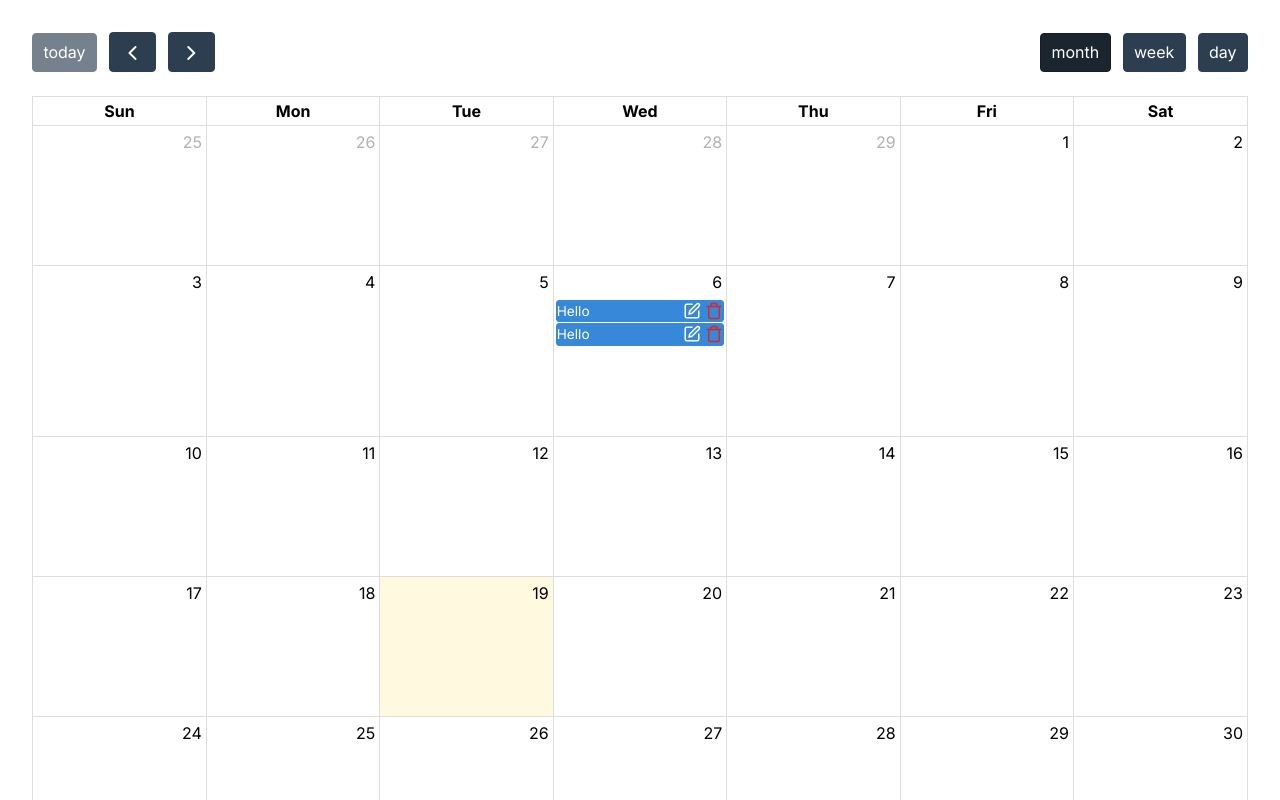
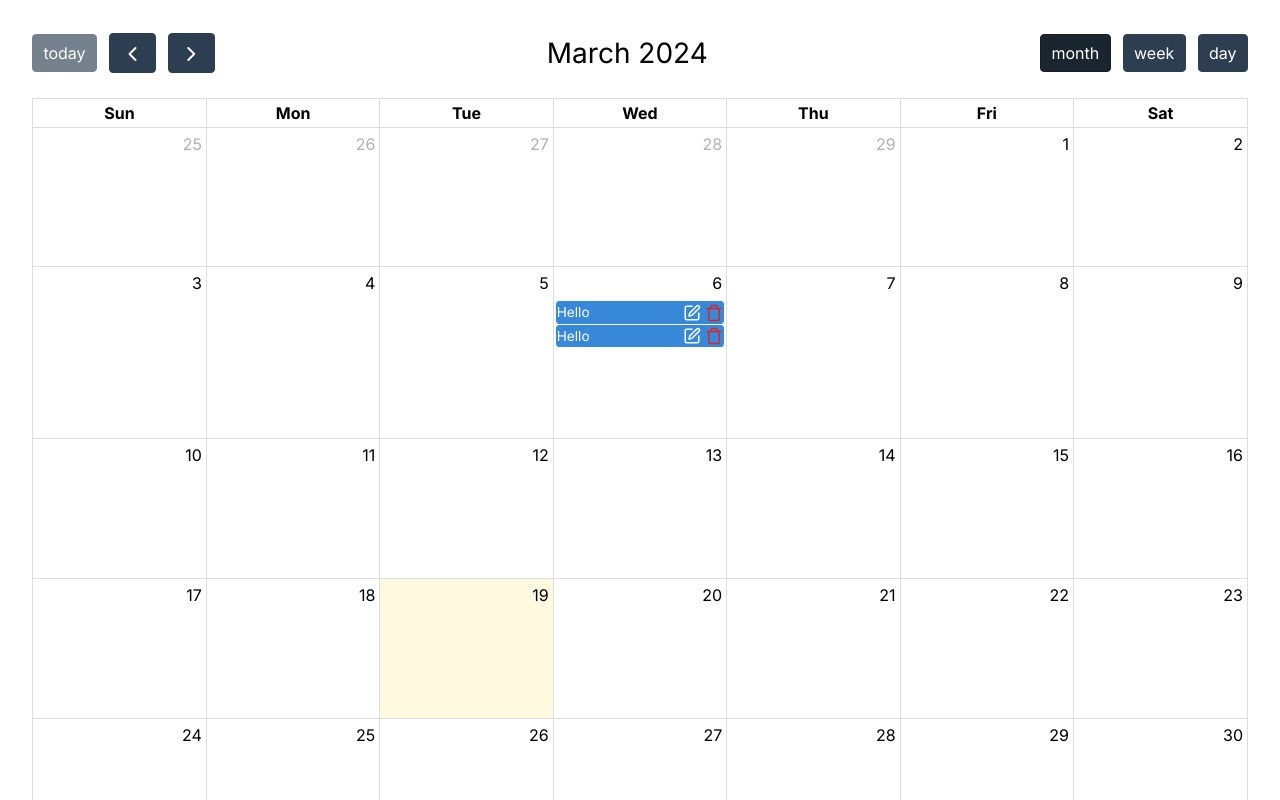
Before and after one commit to arthathagary/task-management-frontend, a Next.js app: page / in a window 1280 px wide. Shown: the top 800 px of the page. Built offline with nearby package versions, Linux system fonts and the light colour scheme.

Commit message:
add month name and year

```diff
--- a/app/page.js
+++ b/app/page.js
@@ -4,7 +4,7 @@ import daygridPlugin from "@fullcalendar/daygrid";
 import interactionPlugin from "@fullcalendar/interaction";
 import { useState, useEffect } from "react";
 import { v4 as uuid } from "uuid";
-import EventItem from "@/components/EventItem";
+import EventItem from "../components/EventItem.jsx";
 
 const MyCalendar = () => {
   const event = [
@@ -76,6 +76,7 @@ const MyCalendar = () => {
         select={handleSelect}
         headerToolbar={{
           start: "today prev next",
+          center: "title",
           end: "dayGridMonth dayGridWeek dayGridDay",
         }}
         plugins={[daygridPlugin, interactionPlugin]}
@@ -89,6 +90,7 @@ const MyCalendar = () => {
           />
         )}
         eventDrop={handleEventDrop}
+        titleFormat={{ month: "long", year: "numeric" }}
       />
     </div>
   );
```
